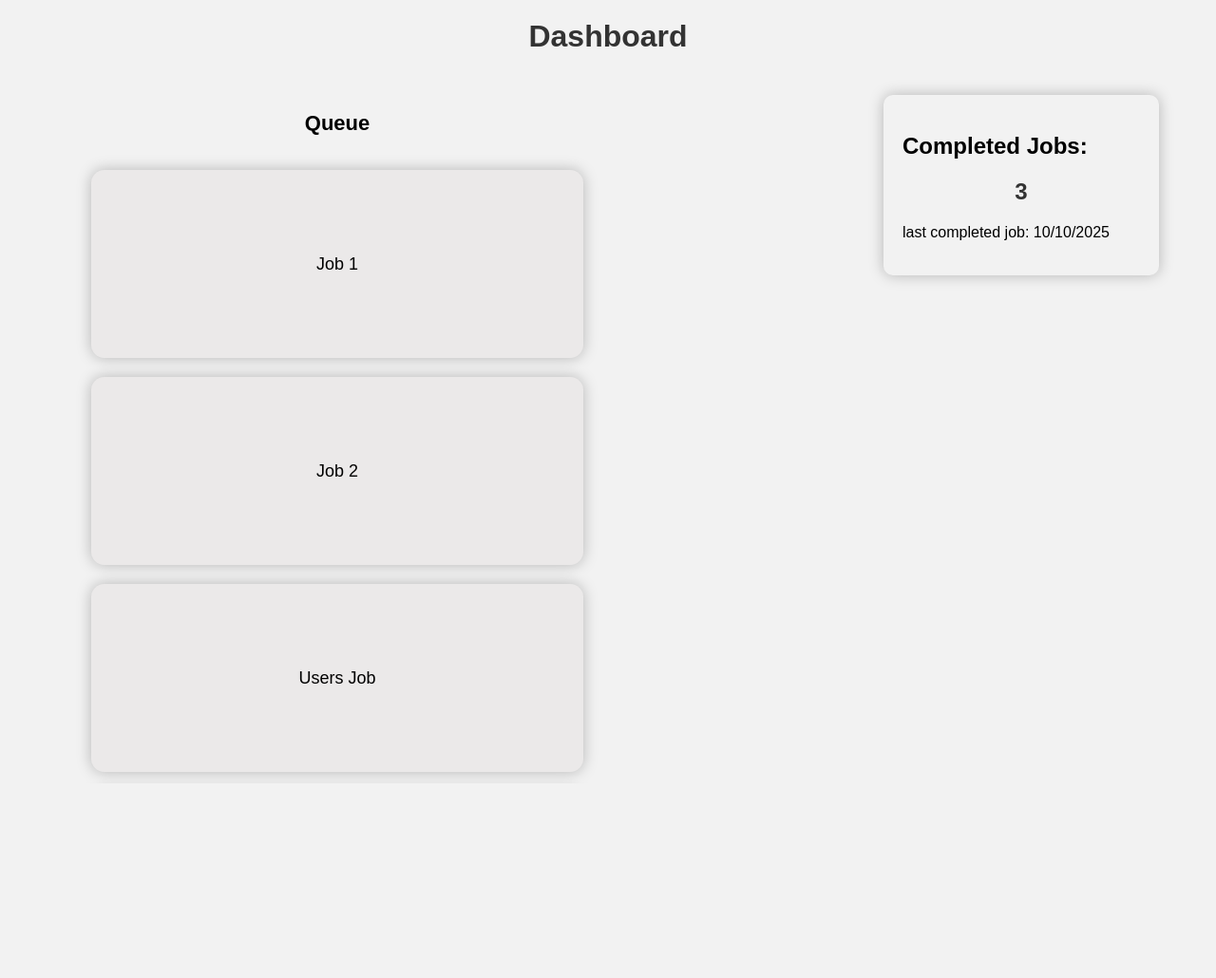
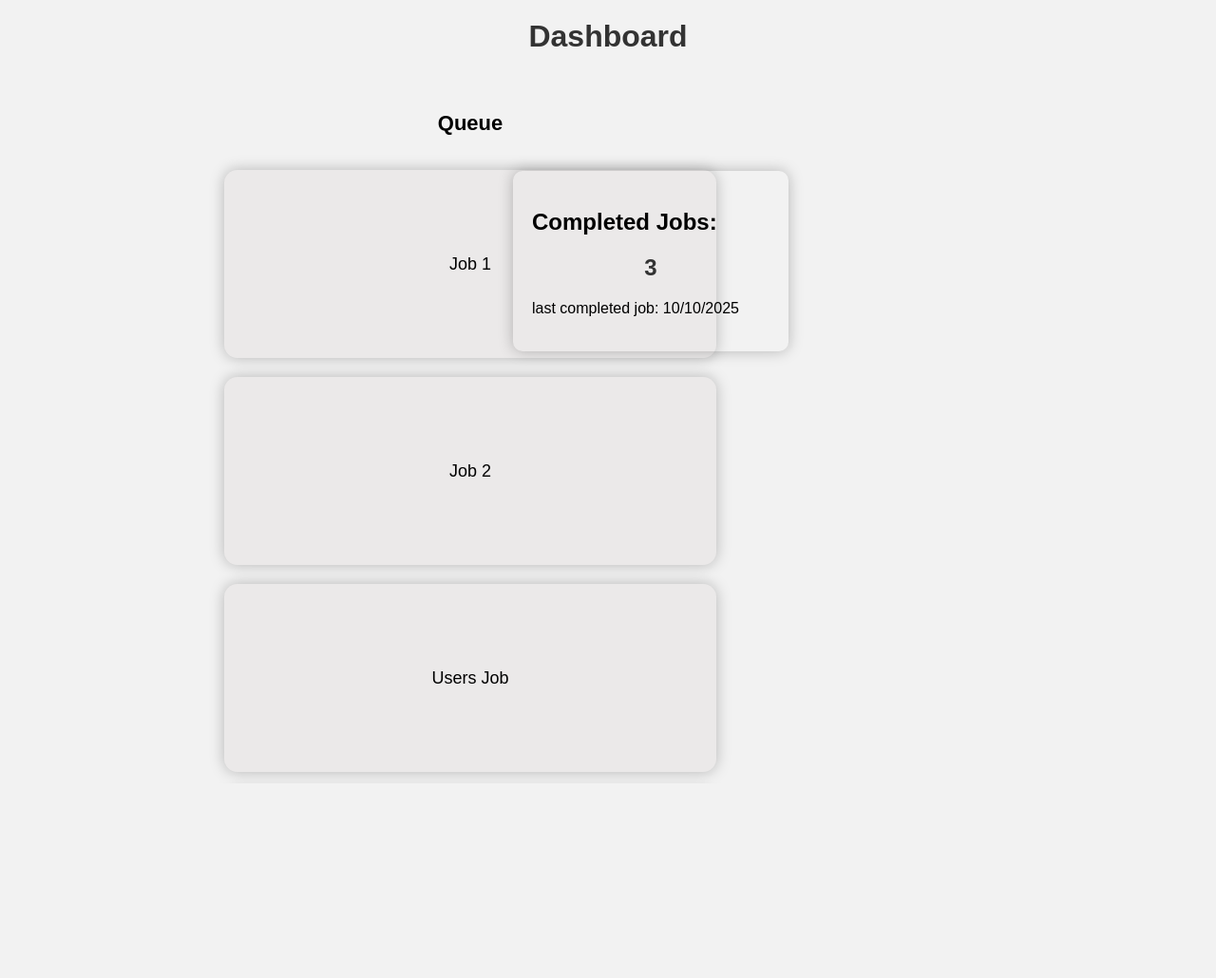
Before and after one commit to Sophie-skyyye/Ops-Beowulf-cluster-website, a Flask app: page / in a window 1280 px wide. Shown: the top 1030 px of the page at 95% size. Run offline with Flask 3, Linux system fonts and the light colour scheme.

Commit message:
fixed some css i like th eplacement of th ecompleted jobs

```diff
--- a/static/home.css
+++ b/static/home.css
@@ -22,7 +22,7 @@ h1 {
   display: flex;
   flex-direction: column;
   align-items: stretch;
-  margin-left: 60px;
+  margin-left: 200px;
   margin-top: 40px;
 }
 
@@ -87,8 +87,8 @@ h1 {
 /* completed job container */
 .completedJobs-container {
   position: absolute;
-  top: 100px;
-  right: 60px;
+  top: 180px;
+  right: 450px;
   width: 250px;
   border-radius: 10px;
   padding: 20px;
```
